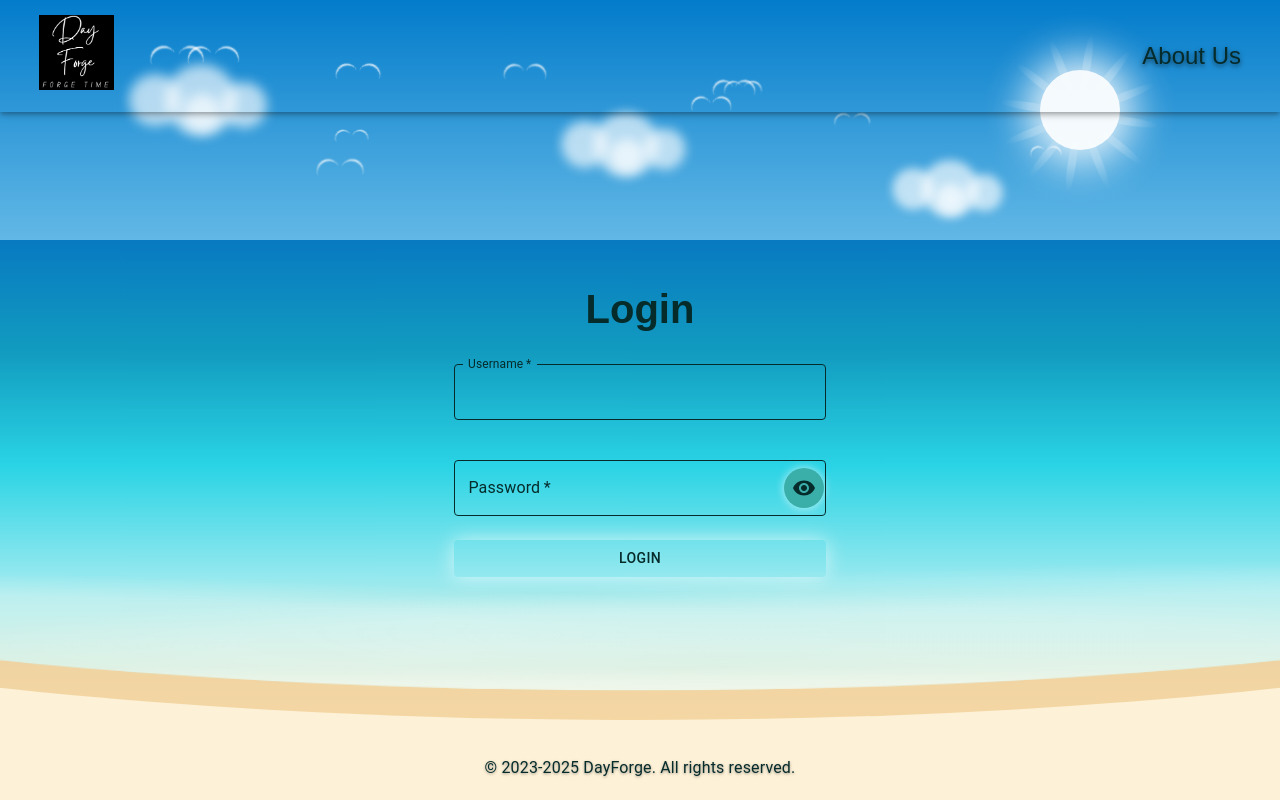
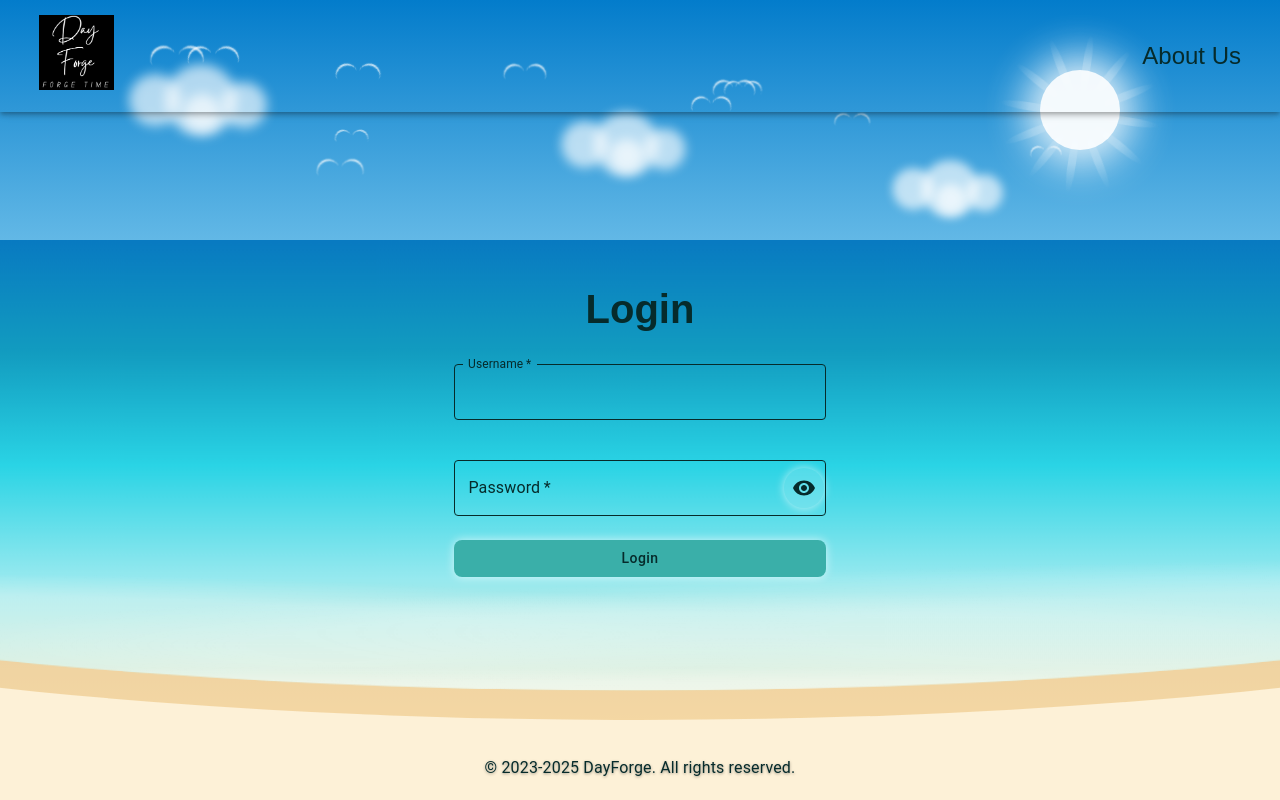
Before and after one commit to ShandilyaNookala/DayForge-FrontEnd, a React (Vite) app: page /login in a window 1280 px wide. Built offline with nearby package versions, Linux system fonts and the light colour scheme; no server answers.

Commit message:
style: Apply Summer Beach theme specific UI adjustments

```diff
--- a/src/components/global-components/Header/Header.module.css
+++ b/src/components/global-components/Header/Header.module.css
@@ -5,7 +5,7 @@
   font-size: 24px !important;
   position: relative;
   overflow: hidden;
-  text-shadow: 0 2px 5px rgba(0, 0, 0, 0.6);
+  text-shadow: none !important;
 }
 
 .toolbar {
--- a/src/index.css
+++ b/src/index.css
@@ -177,3 +177,44 @@ button:hover,
   background-color: var(--draggable-background) !important;
   color: var(--light-color) !important;
 }
+
+/* MUI buttons - match beach theme */
+.MuiButton-root {
+  background-color: var(--accent) !important;
+  color: var(--button-text) !important;
+  border-radius: 8px !important;
+  box-shadow: 0 0 10px var(--login-button-shadow) !important;
+  text-transform: none !important;
+}
+
+.MuiButton-root:hover {
+  background: linear-gradient(
+    145deg,
+    var(--header-start),
+    var(--header-end)
+  ) !important;
+  color: var(--main-text) !important;
+  box-shadow: 0 0 20px var(--login-button-shadow),
+    0 0 40px var(--login-button-shadow) !important;
+}
+
+.MuiButton-outlined {
+  background-color: transparent !important;
+  color: var(--accent) !important;
+  border: 2px solid var(--accent) !important;
+}
+
+.MuiButton-outlined:hover {
+  background: rgba(255, 255, 255, 0.2) !important;
+  border-color: var(--header-end) !important;
+  color: var(--main-text) !important;
+}
+
+.MuiIconButton-root {
+  color: var(--button-text) !important;
+  background-color: rgba(255, 255, 255, 0.18) !important;
+}
+
+.MuiIconButton-root:hover {
+  background-color: rgba(255, 255, 255, 0.35) !important;
+}
```
